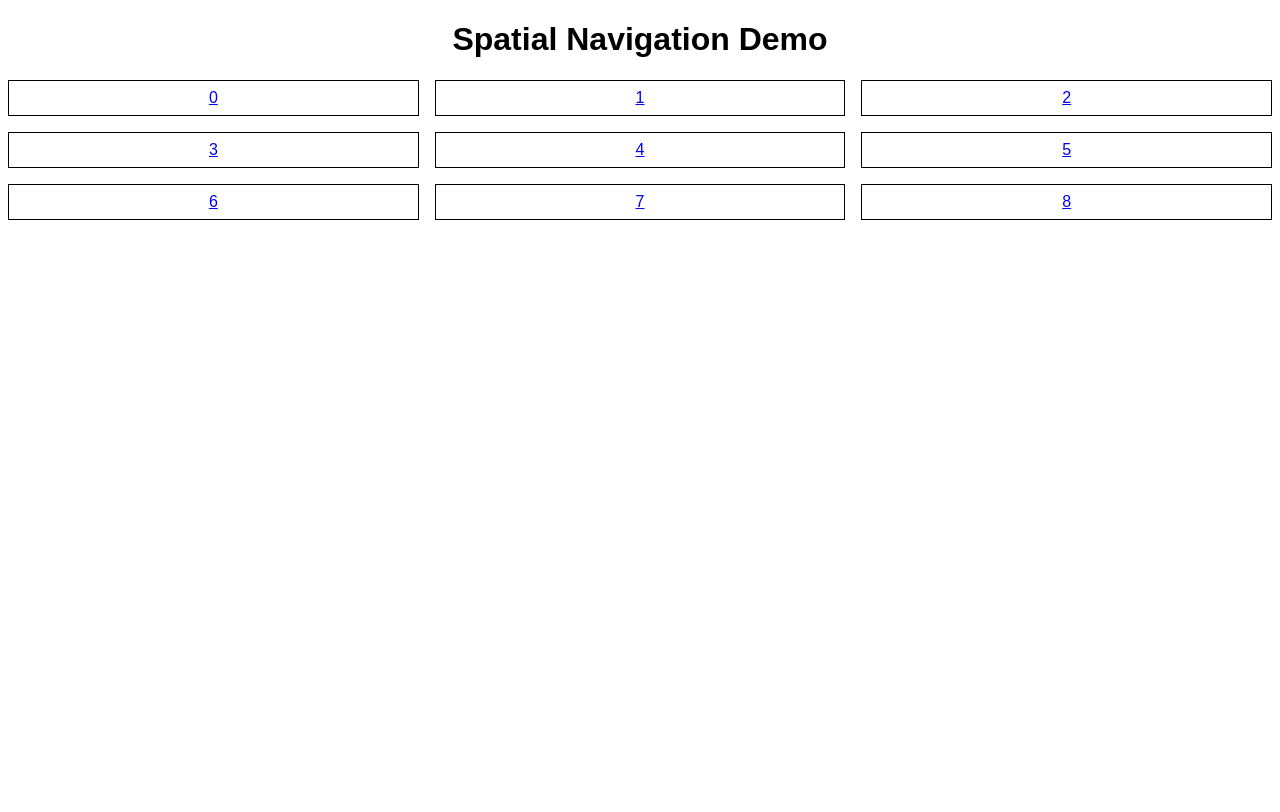
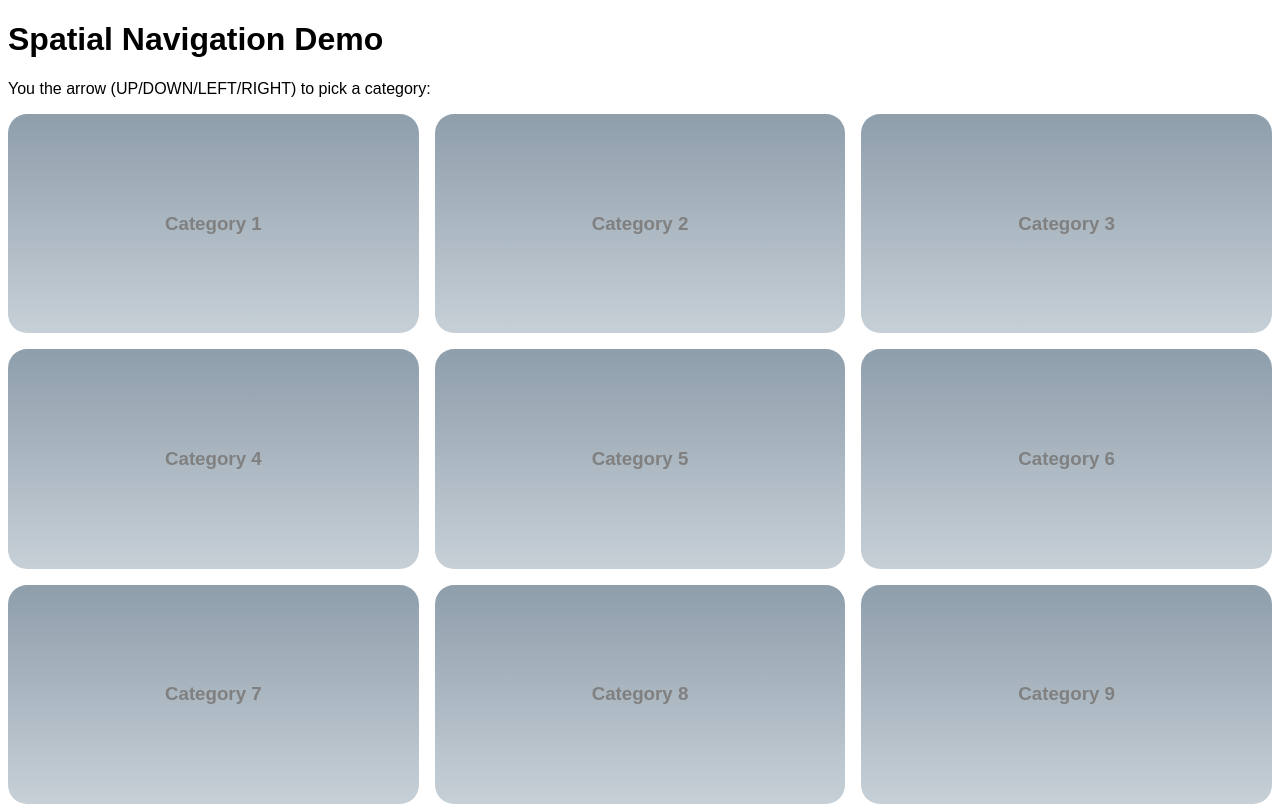
Before and after one commit to serchavalos/spatial-navigation-demo, a React (Create React App) app: page / in a window 1280 px wide. Built offline with nearby package versions, Linux system fonts and the light colour scheme.

Commit message:
feat: cosmetic changes for the demo page

```diff
--- a/src/App.tsx
+++ b/src/App.tsx
@@ -20,7 +20,7 @@ const router = createBrowserRouter([
     element: <Welcome />
   },
   {
-    path: "/category",
+    path: "/category/:categoryId",
     element: <Category />
   }
 ]);
--- /dev/null
+++ b/src/components/CategoryTile/CategoryTile.styles.css
@@ -0,0 +1,13 @@
+.category-tile {
+  color: gray;
+  padding: 5rem;
+  text-transform: capitalize;
+  border-radius: 1.2rem;
+  background: linear-gradient(to bottom, #8e9eab, #c7d0d7);
+  text-align: center;
+}
+
+.category-tile--focused {
+  color: white;
+  box-shadow: 0px 4px 6px 7px rgb(204 204 204);
+}
--- /dev/null
+++ b/src/components/CategoryTile/CategoryTile.tsx
@@ -0,0 +1,29 @@
+import { PropsWithChildren } from "react";
+
+import { useFocusRef } from "../../lib/spatial-navigation";
+
+import "./CategoryTile.styles.css";
+
+type CategoryTileProps = {
+  color: string;
+  onClick: VoidFunction;
+} & PropsWithChildren;
+
+export function CategoryTile({
+  color,
+  onClick,
+  children
+}: CategoryTileProps): JSX.Element {
+  const { setRef, isFocused } = useFocusRef();
+
+  return (
+    <div
+      ref={setRef}
+      onClick={onClick}
+      className={`category-tile${isFocused ? " category-tile--focused" : ""}`}
+      style={isFocused ? { background: color } : {}}
+    >
+      {children}
+    </div>
+  );
+}
--- a/src/components/Grid/Grid.tsx
+++ b/src/components/Grid/Grid.tsx
@@ -1,18 +1,44 @@
-import { Option } from "../Option/Option";
+import { useNavigate } from "react-router-dom";
+
+import { CategoryTile } from "../CategoryTile/CategoryTile";
 
 import "./Grid.styles.css";
 
-type GridProps = {
-  length?: number;
-};
+const colors = [
+  "#1C3144",
+  "#D00000",
+  "#FFBA08",
+  "#A2AEBB",
+  "#3F88C5",
+  "#75DDDD",
+  "#508991",
+  "#172A3A",
+  "#474056"
+];
 
-export function Grid({ length = 9 }: GridProps): JSX.Element {
-  const optionLabels = new Array(length).fill(null).map((_, index) => index);
+const exampleTiles = colors.map((color, i) => {
+  const categoryId: number = i + 1;
+
+  return {
+    categoryId,
+    color: color,
+    label: `category ${categoryId}`
+  };
+});
+
+export function Grid(): JSX.Element {
+  const navigate = useNavigate();
 
   return (
     <div className="grid">
-      {optionLabels.map((label, index) => (
-        <Option key={`option-${index}`}>{label}</Option>
+      {exampleTiles.map(({ categoryId, label, color }) => (
+        <CategoryTile
+          color={color}
+          key={`category-${categoryId}`}
+          onClick={() => navigate(`/category/${categoryId}`)}
+        >
+          <h3>{label}</h3>
+        </CategoryTile>
       ))}
     </div>
   );
--- /dev/null
+++ b/src/components/NavLink/NavLink.styles.css
@@ -0,0 +1,10 @@
+.link,
+.link:visited {
+  text-decoration: none;
+  padding: 1rem 2rem;
+  border-radius: 4rem;
+}
+
+.link--focused {
+  box-shadow: 0px 0px 3px 7px rgb(119 217 122);
+}
--- /dev/null
+++ b/src/components/NavLink/NavLink.tsx
@@ -0,0 +1,21 @@
+import { PropsWithChildren } from "react";
+import { Link, LinkProps } from "react-router-dom";
+import { useFocusRef } from "../../lib/spatial-navigation";
+
+import "./NavLink.styles.css";
+
+type NavLink = Pick<LinkProps, "to"> & PropsWithChildren;
+
+export function NavLink({ to, children }: NavLink): JSX.Element {
+  const { setRef, isFocused } = useFocusRef();
+
+  return (
+    <Link
+      ref={setRef}
+      className={`link${isFocused ? " link--focused" : ""}`}
+      to={to}
+    >
+      {children}
+    </Link>
+  );
+}
--- a/src/components/Option/Option.styles.css
+++ /dev/null
@@ -1,9 +0,0 @@
-.option {
-  border: 1px solid black;
-  padding: 0.5rem 1rem;
-
-}
-
-.option--focused {
-  background-color: aqua;
-}
--- a/src/components/Option/Option.tsx
+++ /dev/null
@@ -1,22 +0,0 @@
-import { PropsWithChildren } from "react";
-import { Link } from "react-router-dom";
-
-import { useFocusRef } from "../../lib/spatial-navigation";
-
-import "./Option.styles.css";
-
-type OptionProps = PropsWithChildren;
-
-export function Option({ children }: OptionProps): JSX.Element {
-  const { setRef, isFocused } = useFocusRef();
-
-  return (
-    <Link
-      ref={setRef}
-      className={`option ${isFocused ? "option--focused" : ""}`}
-      to="/category"
-    >
-      {children}
-    </Link>
-  );
-}
--- a/src/pages/Category.tsx
+++ b/src/pages/Category.tsx
@@ -1,10 +1,47 @@
-import { Grid } from "../components/Grid/Grid";
+import { useParams } from "react-router-dom";
+import { NavLink } from "../components/NavLink/NavLink";
 
 export function Category(): JSX.Element {
+  const { categoryId } = useParams();
+
   return (
     <div className="App">
-      <h1>Category</h1>
-      <Grid length={3} />
+      <h1>Category {categoryId}</h1>
+      <h2>This is where I bore the hell out of you</h2>
+      <p>
+        Lorem ipsum dolor sit, amet consectetur adipisicing elit. Delectus
+        libero adipisci, voluptas ex dolores provident ab saepe quo magnam,
+        nihil obcaecati sapiente id fugit ratione iusto minima, doloribus harum
+        et.
+      </p>
+      <p>
+        Lorem ipsum dolor sit, amet consectetur adipisicing elit. Delectus
+        libero adipisci, voluptas ex dolores provident ab saepe quo magnam,
+        nihil obcaecati sapiente id fugit ratione iusto minima, doloribus harum
+        et.
+      </p>
+      <p>
+        Lorem ipsum dolor sit, amet consectetur adipisicing elit. Delectus
+        libero adipisci, voluptas ex dolores provident ab saepe quo magnam,
+        nihil obcaecati sapiente id fugit ratione iusto minima, doloribus harum
+        et.
+      </p>
+      <p>
+        Lorem ipsum dolor sit, amet consectetur adipisicing elit. Delectus
+        libero adipisci, voluptas ex dolores provident ab saepe quo magnam,
+        nihil obcaecati sapiente id fugit ratione iusto minima, doloribus harum
+        et.
+      </p>
+      <p>
+        Lorem ipsum dolor sit, amet consectetur adipisicing elit. Delectus
+        libero adipisci, voluptas ex dolores provident ab saepe quo magnam,
+        nihil obcaecati sapiente id fugit ratione iusto minima, doloribus harum
+        et.
+      </p>
+      <p>
+        Got enough yet?
+        <NavLink to="/">Go back</NavLink>
+      </p>
     </div>
   );
 }
--- a/src/pages/Welcome.tsx
+++ b/src/pages/Welcome.tsx
@@ -4,6 +4,7 @@ export function Welcome(): JSX.Element {
   return (
     <div className="App">
       <h1>Spatial Navigation Demo</h1>
+      <p>You the arrow (UP/DOWN/LEFT/RIGHT) to pick a category:</p>
       <Grid />
     </div>
   );
--- a/src/styles.css
+++ b/src/styles.css
@@ -1,4 +1,3 @@
 .App {
   font-family: sans-serif;
-  text-align: center;
 }
```
Also changed, not shown: 1 other file (tests, documents, lock files or other folders).
